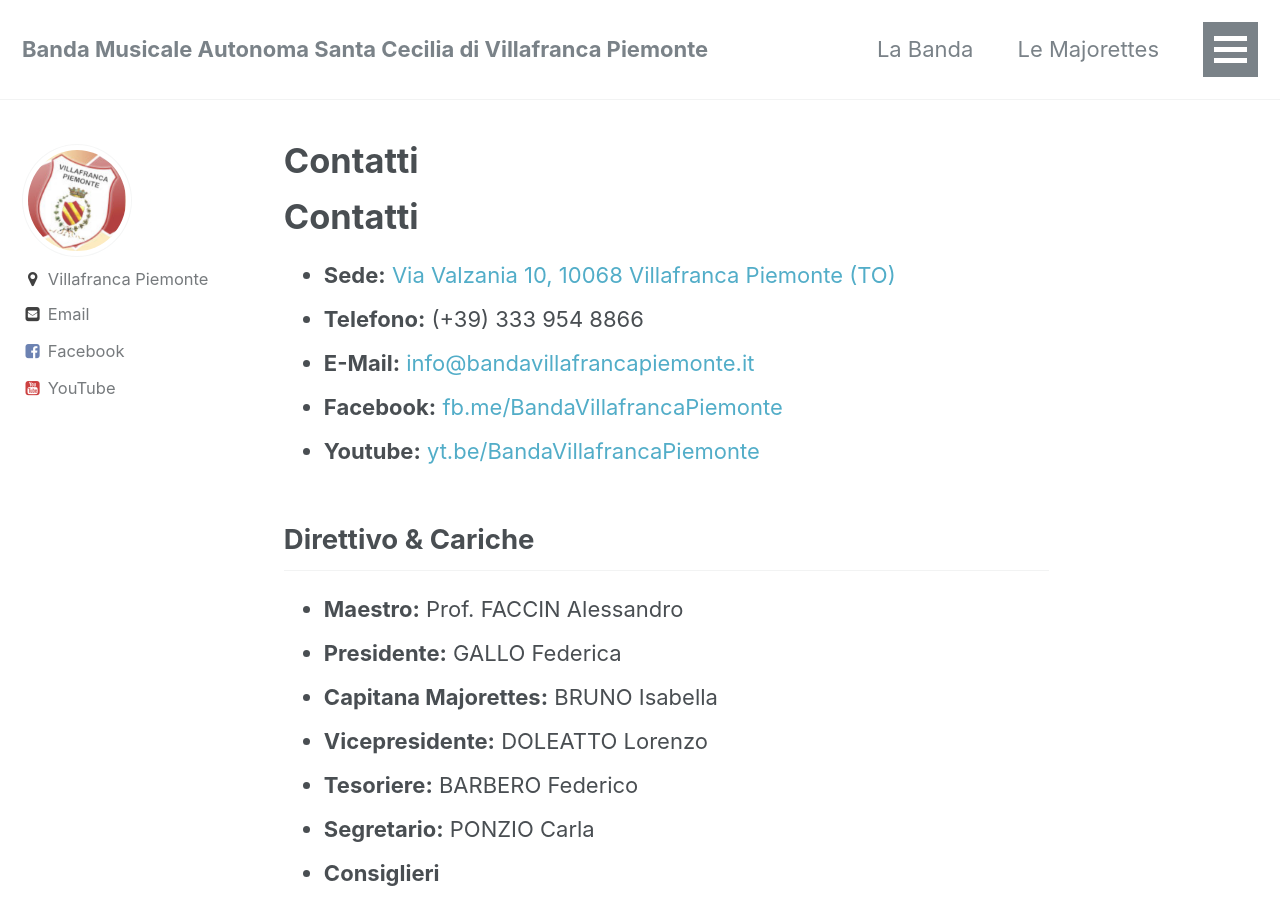
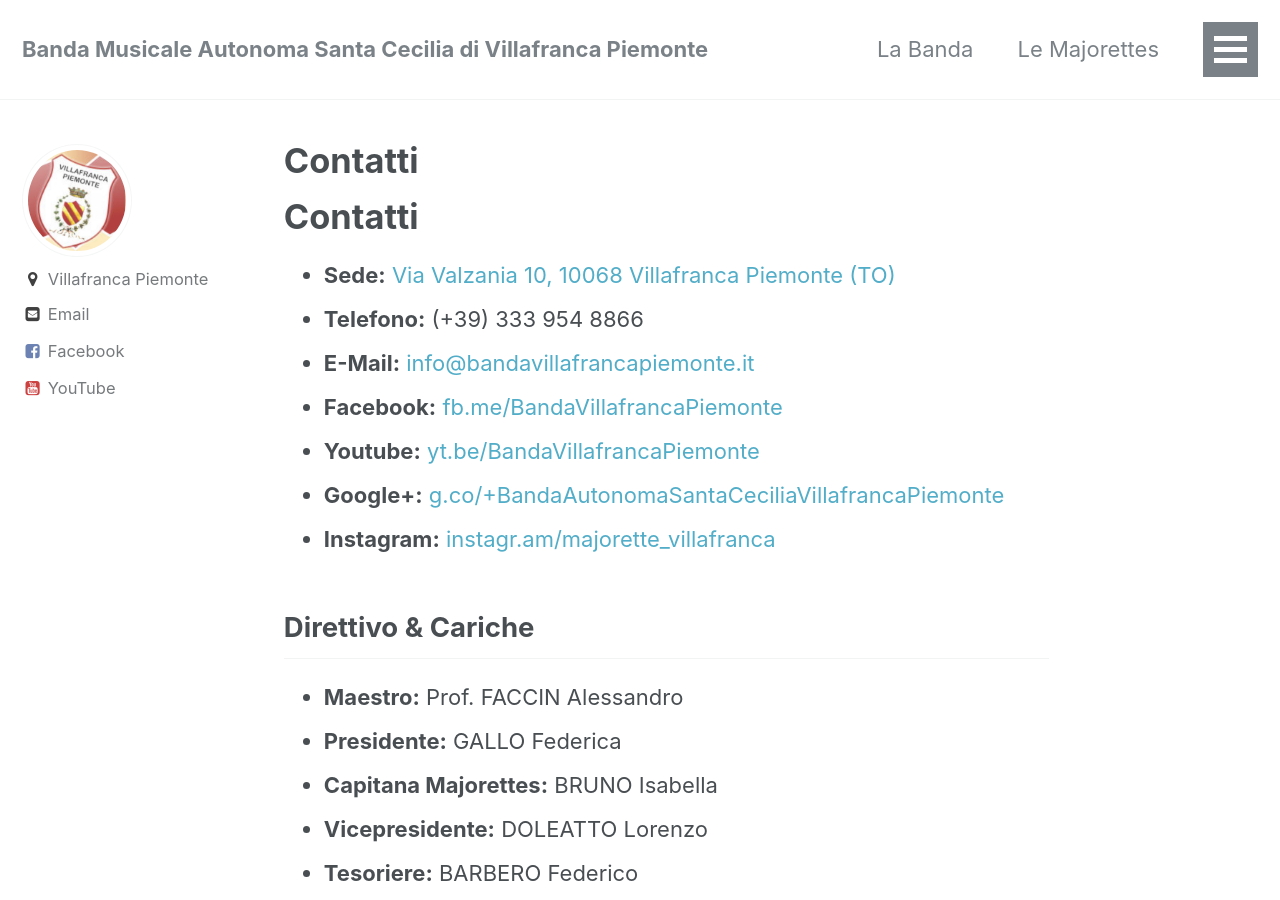
Before and after one commit to BandaVillaSCecilia/BandaVillaSCecilia.github.io, a Jekyll site: the page built from _pages/Contatti.md, in a window 1280 px wide and 900 px high. Built offline with Jekyll 4.4.1, drawn with Linux system fonts in a browser that asks for light colours; our own code applies the rules of GitHub Pages for plain Markdown files.

Commit message:
Added G+ and instagram

```diff
--- a/_pages/Contatti.md
+++ b/_pages/Contatti.md
@@ -8,6 +8,8 @@ permalink: /contatti/
 - **E-Mail:** <info@bandavillafrancapiemonte.it>
 - **Facebook:** [fb.me/BandaVillafrancaPiemonte](http://bit.ly/FacebookBandaVilla)
 - **Youtube:** [yt.be/BandaVillafrancaPiemonte](https://www.youtube.com/user/BandaSCeciliaVIlla)
+- **Google+:** [g.co/+BandaAutonomaSantaCeciliaVillafrancaPiemonte](https://plus.google.com/+BandaAutonomaSantaCeciliaVillafrancaPiemonte)
+- **Instagram:** [instagr.am/majorette_villafranca](https://www.instagram.com/majorette_villafranca)
 
 ## Direttivo & Cariche
 - **Maestro:** Prof. FACCIN Alessandro
```
